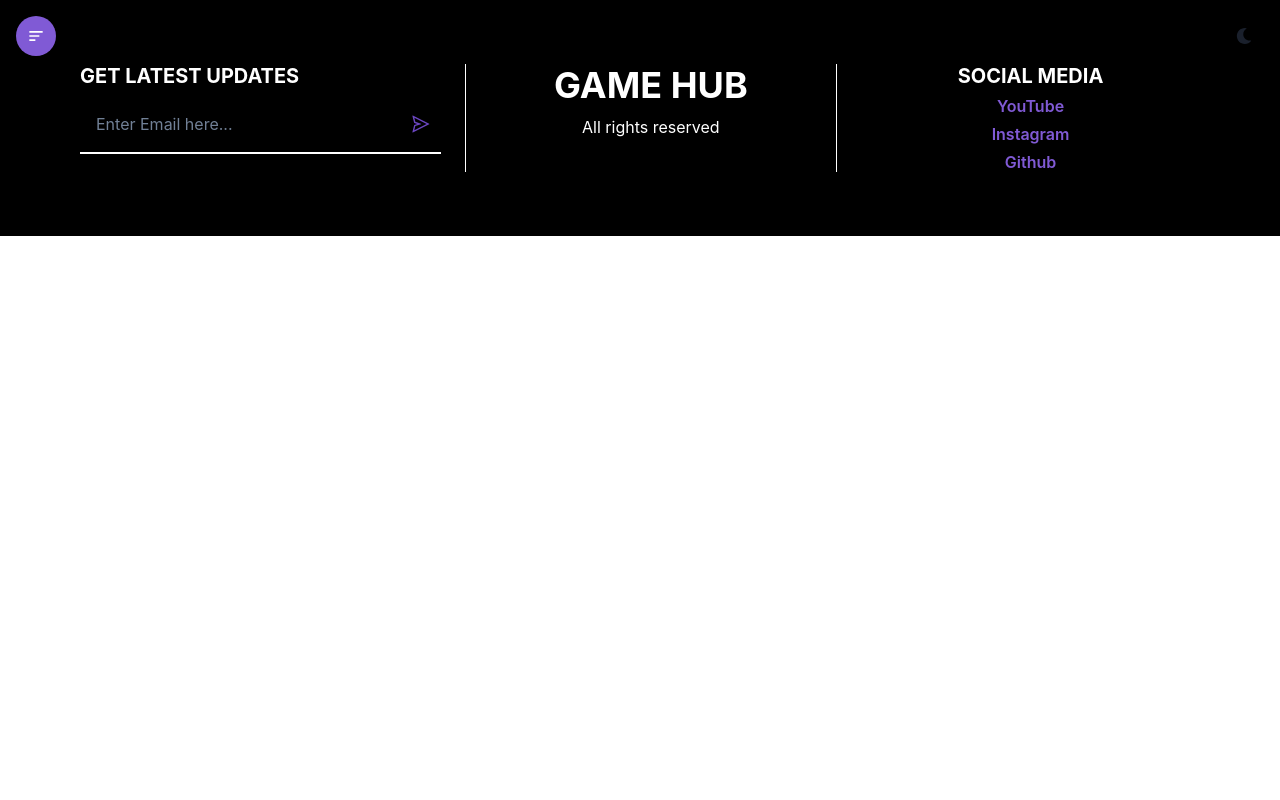
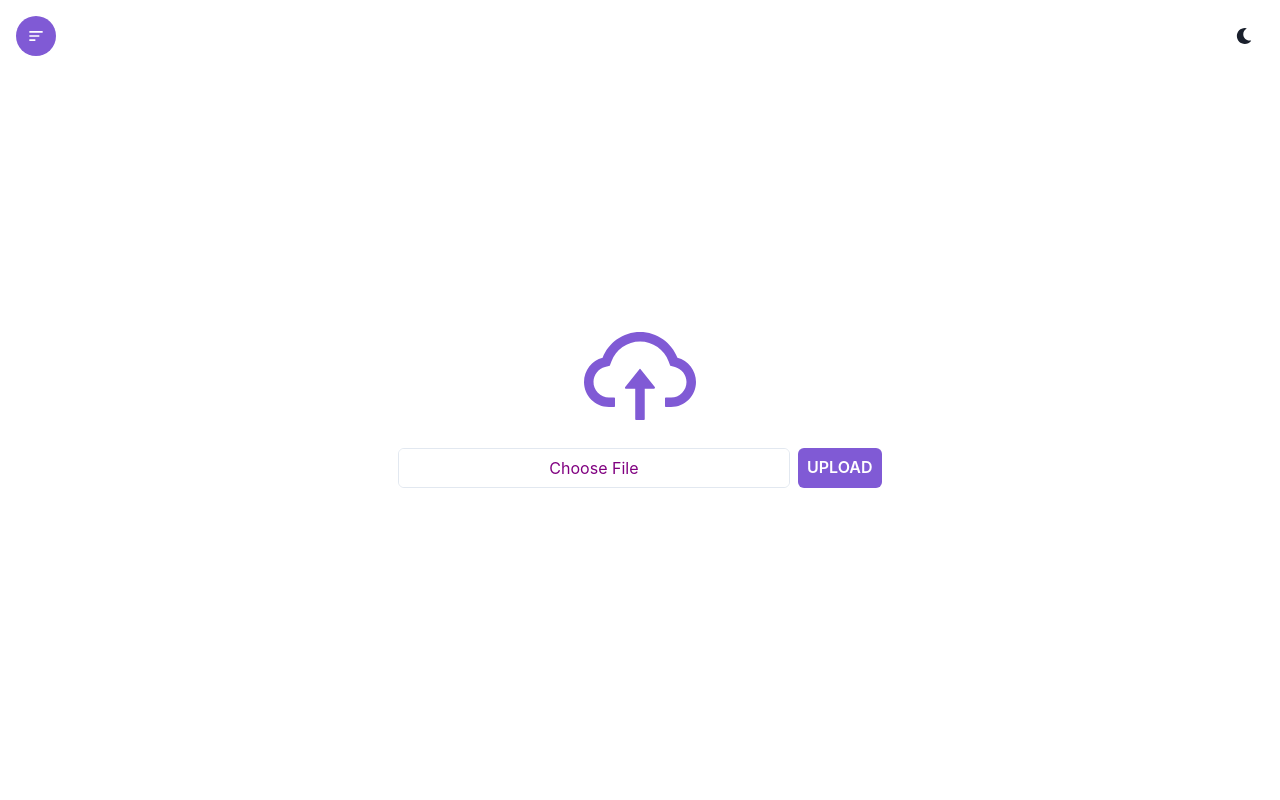
Before and after one commit to HIDZI123/proj_two, a React (Create React App) app: page /upload in a window 1280 px wide. Shown: the top 800 px of the page. Built offline with nearby package versions, Linux system fonts and the light colour scheme.

Commit message:
Upload page completed

```diff
--- a/src/App.js
+++ b/src/App.js
@@ -3,6 +3,7 @@
 import Home from './components/Home';
 import Footer from './components/Footer';
 import Videos from './components/Videos';
+import Upload from './components/Upload';
 
 function App() {
   return (
@@ -12,6 +13,7 @@
       <Routes>
         <Route path="/" element={<Home />} />
         <Route path="/videos" element={<Videos />} />
+        <Route path="/upload" element={<Upload />} />
       </Routes>
 
       <Footer />
--- /dev/null
+++ b/src/components/Upload.jsx
@@ -0,0 +1,34 @@
+import { Button, Container, HStack, Input, VStack } from '@chakra-ui/react';
+import React from 'react';
+import { AiOutlineCloudUpload } from 'react-icons/ai';
+
+const Upload = () => {
+  return (
+    <Container maxW={'container.xl'} h={'100vh'} p={'16'}>
+      <VStack color={'purple.500'} h={'full'} justifyContent={'center'}>
+        <AiOutlineCloudUpload size={'10vmax'} />
+
+        <form>
+
+          <HStack>
+            <Input required type={'file'} css = {{
+                "&::file-selector-button" : {
+                    border : "none",
+                    width : "calc(100% + 36px)",
+                    height: "100%",
+                    marginLeft : "-18px",
+                    color: "purple",
+                    backgroundColor : "white",
+                    cursor : "pointer"
+                }
+            }} />
+            <Button colorScheme='purple' type={"submit"} >UPLOAD</Button>
+          </HStack>
+
+        </form>
+      </VStack>
+    </Container>
+  );
+};
+
+export default Upload;
```
